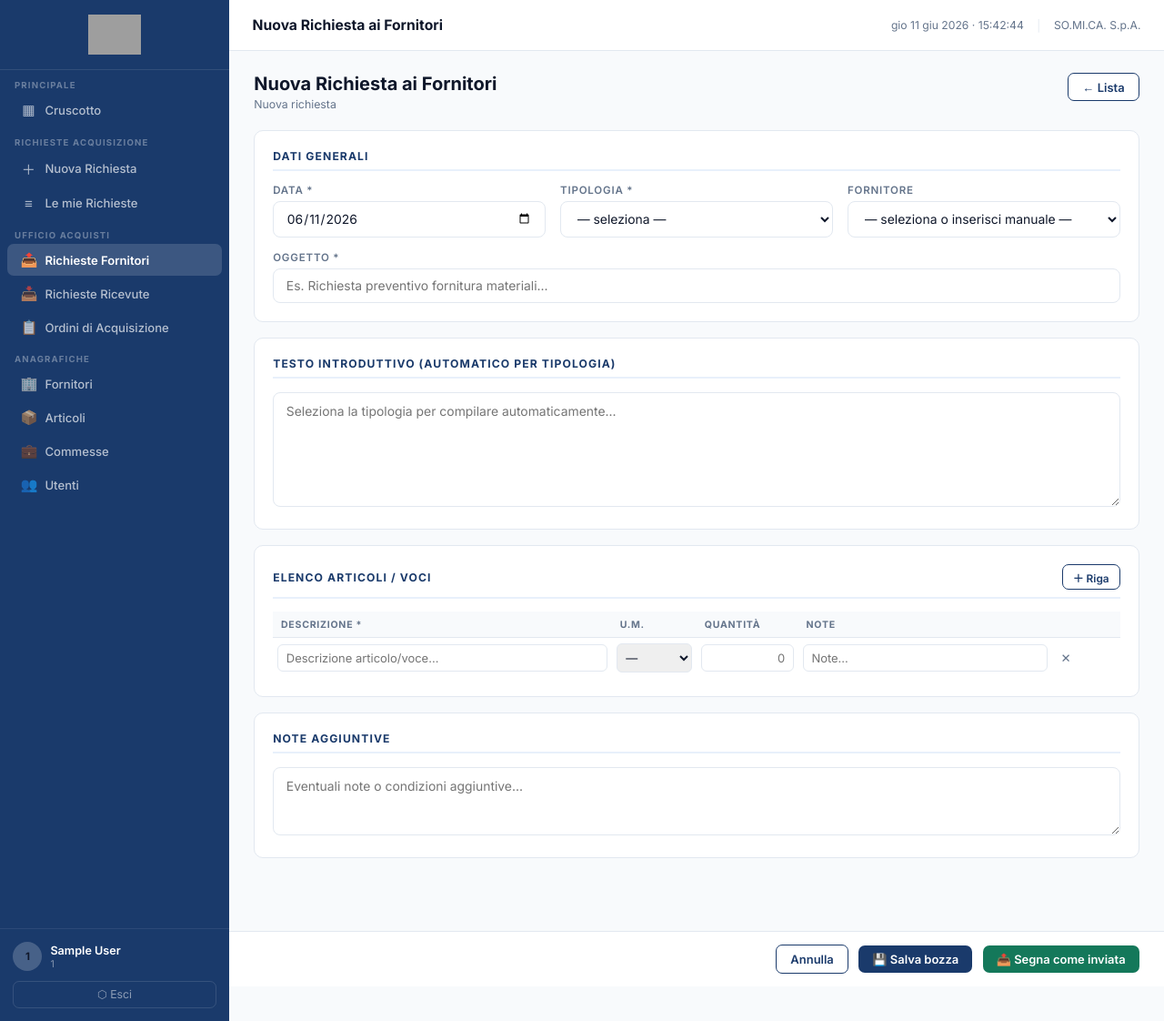
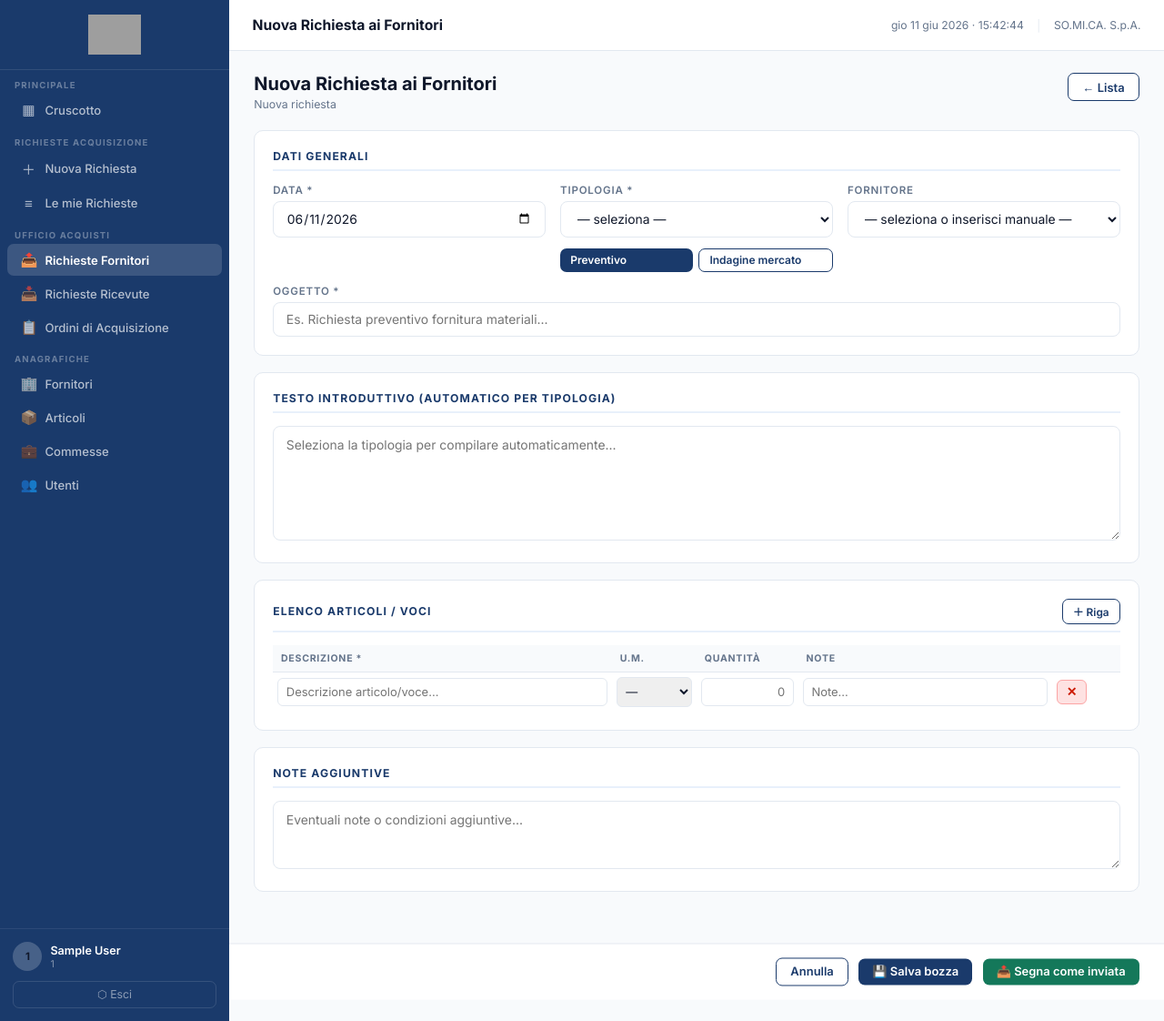
Before and after one commit to somicaspasince2002/somica-gestionale, a Flask app: page /fornitori/richieste/nuova in a window 1280 px wide. Shown: the whole page at 91% size. Run offline with Flask 3, Linux system fonts and the light colour scheme; the visitor is signed in with stand-in values (Sample User, id 1); data comes from the database, SQL or seed files in the repository; data that the repository does not hold is empty; grey boxes are pictures that could not be loaded.

Commit message:
Update nuova_rif.html

```diff
--- a/templates/nuova_rif.html
+++ b/templates/nuova_rif.html
@@ -34,11 +34,15 @@
   <div class="g3" style="margin-bottom:.9rem">
     <div class="fg"><div class="fl">Data *</div><input class="fi" type="date" name="data" value="{{ oggi }}" required></div>
     <div class="fg"><div class="fl">Tipologia *</div>
-      <select class="fs" name="tipologia" required onchange="aggiornaTesto(this.value)">
+      <select class="fs" name="tipologia" id="sel-tipo" required onchange="aggiornaTesto(this.value)">
         <option value="">— seleziona —</option>
         <option value="preventivo">Richiesta di Preventivo</option>
         <option value="indagine">Indagine di Mercato</option>
       </select>
+      <div style="display:flex;gap:.4rem;margin-top:.4rem">
+        <button type="button" class="btn bp bs" style="flex:1;font-size:.75rem" onclick="setTipo('preventivo')">Preventivo</button>
+        <button type="button" class="btn bo bs" style="flex:1;font-size:.75rem" onclick="setTipo('indagine')">Indagine mercato</button>
+      </div>
     </div>
     <div class="fg"><div class="fl">Fornitore</div>
       <select class="fs" name="fornitore_id" id="sel-forn" onchange="caricaFornitore(this.value)">
@@ -74,7 +78,7 @@
           </select></td>
           <td><input type="text" name="qta[]" class="ai" value="{{ a['quantita'] or '' }}" style="text-align:right"></td>
           <td><input type="text" name="note_riga[]" class="ai" value="{{ a['note'] or '' }}" placeholder="Note..."></td>
-          <td><button type="button" class="bdl" onclick="delRow(this)">✕</button></td>
+          <td><button type="button" class="bdl" onclick="delRow(this)" style="background:#fee2e2;color:#cc1a00;border:1px solid #fca5a5;border-radius:6px;padding:.3rem .6rem;font-size:.85rem;font-weight:700">✕</button></td>
         </tr>
         {% endfor %}{% else %}
         <tr>
@@ -82,7 +86,7 @@
           <td><select name="um[]" class="ai" style="padding:.38rem .35rem"><option value="">—</option>{% for um in um_list %}<option value="{{ um['valore'] }}">{{ um['valore'] }}</option>{% endfor %}</select></td>
           <td><input type="text" name="qta[]" class="ai" placeholder="0" style="text-align:right"></td>
           <td><input type="text" name="note_riga[]" class="ai" placeholder="Note..."></td>
-          <td><button type="button" class="bdl" onclick="delRow(this)">✕</button></td>
+          <td><button type="button" onclick="delRow(this)" style="background:#fee2e2;color:#cc1a00;border:1px solid #fca5a5;border-radius:6px;padding:.3rem .6rem;font-size:.85rem;font-weight:700">✕</button></td>
         </tr>
         {% endif %}
       </tbody>
@@ -112,6 +116,11 @@ function aggiornaTesto(v){
   var el=document.getElementById('testo_intro');
   if(TESTI[v]) el.value=TESTI[v];
 }
+function setTipo(v){
+  var sel=document.getElementById('sel-tipo');
+  sel.value=v;
+  aggiornaTesto(v);
+}
 function caricaFornitore(id){
   if(!id){document.getElementById('info-forn').style.display='none';return;}
   fetch('/api/fornitore/'+id)
```
